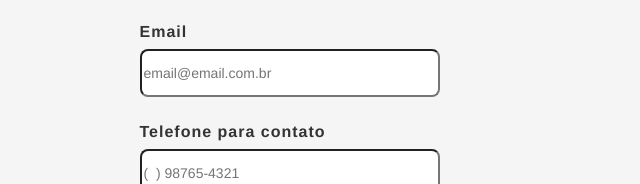
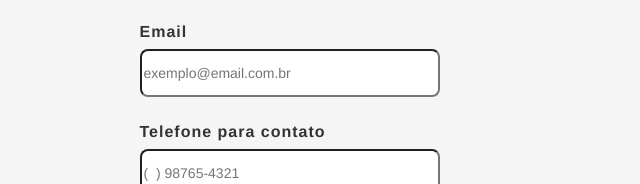
Before and after one commit to RafaelGoncalves-bit/site-do-rafael-v3, a plain HTML site: page site-do-rafael-v3/pages/contato.html in a window 1280 px wide. Shown: the part 616-800 px from the top of the page, 605-1245 px from the left. Drawn offline with nearby package versions, Linux system fonts and the light colour scheme.

Commit message:
Update contato.html

```diff
--- a/site-do-rafael-v3/pages/contato.html
+++ b/site-do-rafael-v3/pages/contato.html
@@ -43,7 +43,7 @@
                     <label class="form-label" for="nome">Como gostaria de ser chamado(a)?</label><br>
                     <input class="form-input" type="text" id="nome" placeholder="Digite seu nome aqui"><br>
                     <label class="form-label" for="email">Email</label><br>
-                    <input class="form-input" type="email" id="email" placeholder="email@email.com.br"><br>
+                    <input class="form-input" type="email" id="email" placeholder="exemplo@email.com.br"><br>
                     <label class="form-label" for="telefone">Telefone para contato</label><br>
                     <input class="form-input" type="number" id="telefone" placeholder="(  ) 98765-4321"><br>
                     <label class="form-label">Mensagem</label><br>
```
